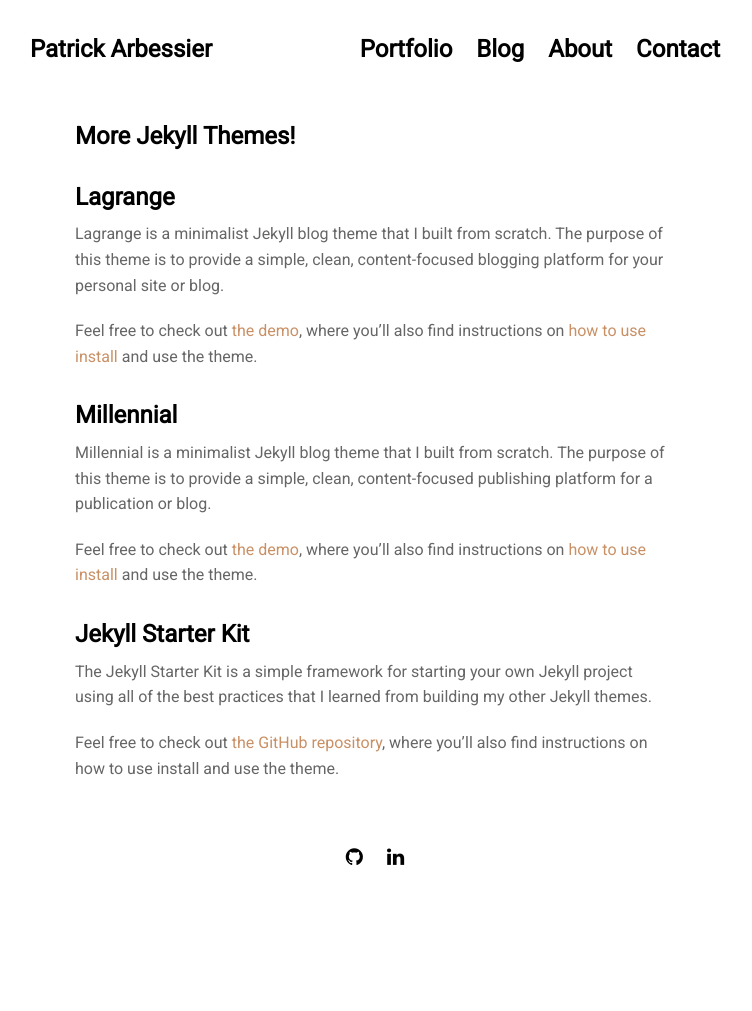
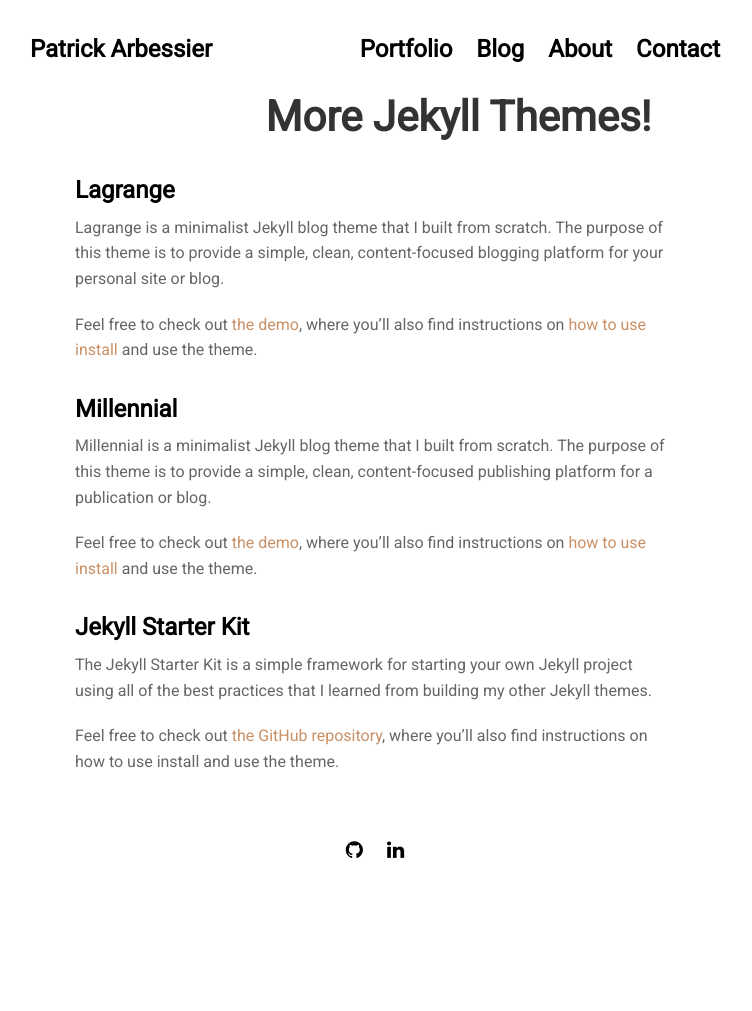
Before and after one commit to patrick-arbessier-data/patrick-arbessier-data.github.io, a Jekyll site: the page built from _posts/2013-01-01-more-jekyll-themes.md, in a window 1280 px wide. Shown: the whole page, without its empty margins (265-1017 px from the left). Built offline with Jekyll 4.4.1, drawn with Linux system fonts in a browser that asks for light colours; nearby versions of some CDN libraries.

Commit message:
style: use h2 title with optional 2 lines on project pages

```diff
--- a/_layouts/post.html
+++ b/_layouts/post.html
@@ -4,8 +4,21 @@ layout: default
 
 <section>
   <div class="post-container">
-    <h4 class="project-title">{{ page.title }}</h4>
-    <div class="project-load">{{ content }}</div>
+    <!-- <h4 class="project-title">{{ page.title }}</h4>
+    <div class="project-load">{{ content }}</div> -->
+    <h2 class="project-title" style="text-align:center; margin-top: 0.2rem;">
+      {{ page.title_line1 | default: page.title }}
+      {% if page.title_line2 %}
+        <br />{{ page.title_line2 }}
+      {% endif %}
+    </h2>
+
+{% if page.subtitle %}
+  <h3 style="text-align:center; margin-top: -0.6rem;">{{ page.subtitle }}</h3>
+{% endif %}
+
+<div class="project-load">{{ content }}</div>
+
   </div>
   {% if site.data.settings.disqus.comments %}
     {% include disqus.html %}
```
